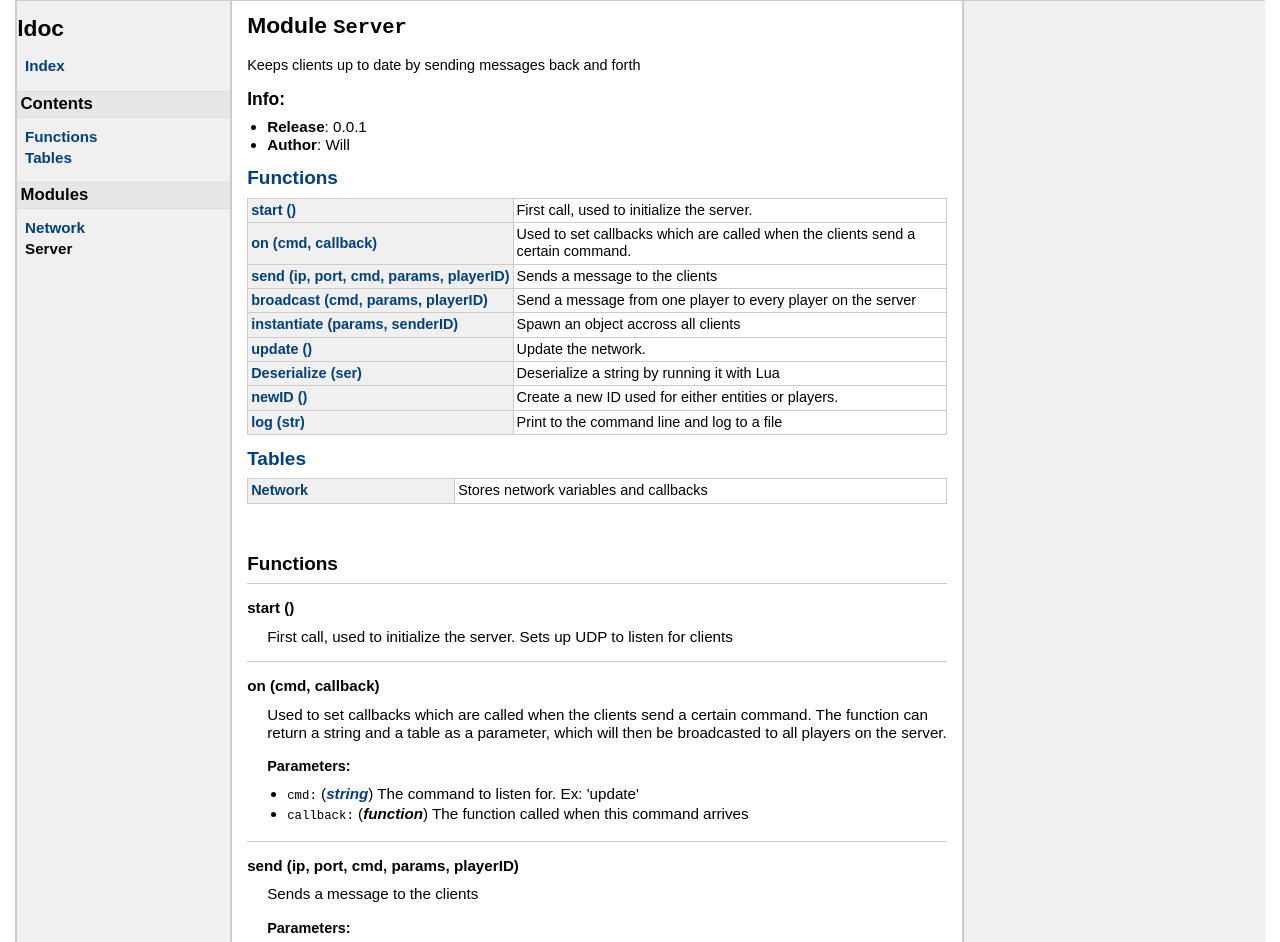
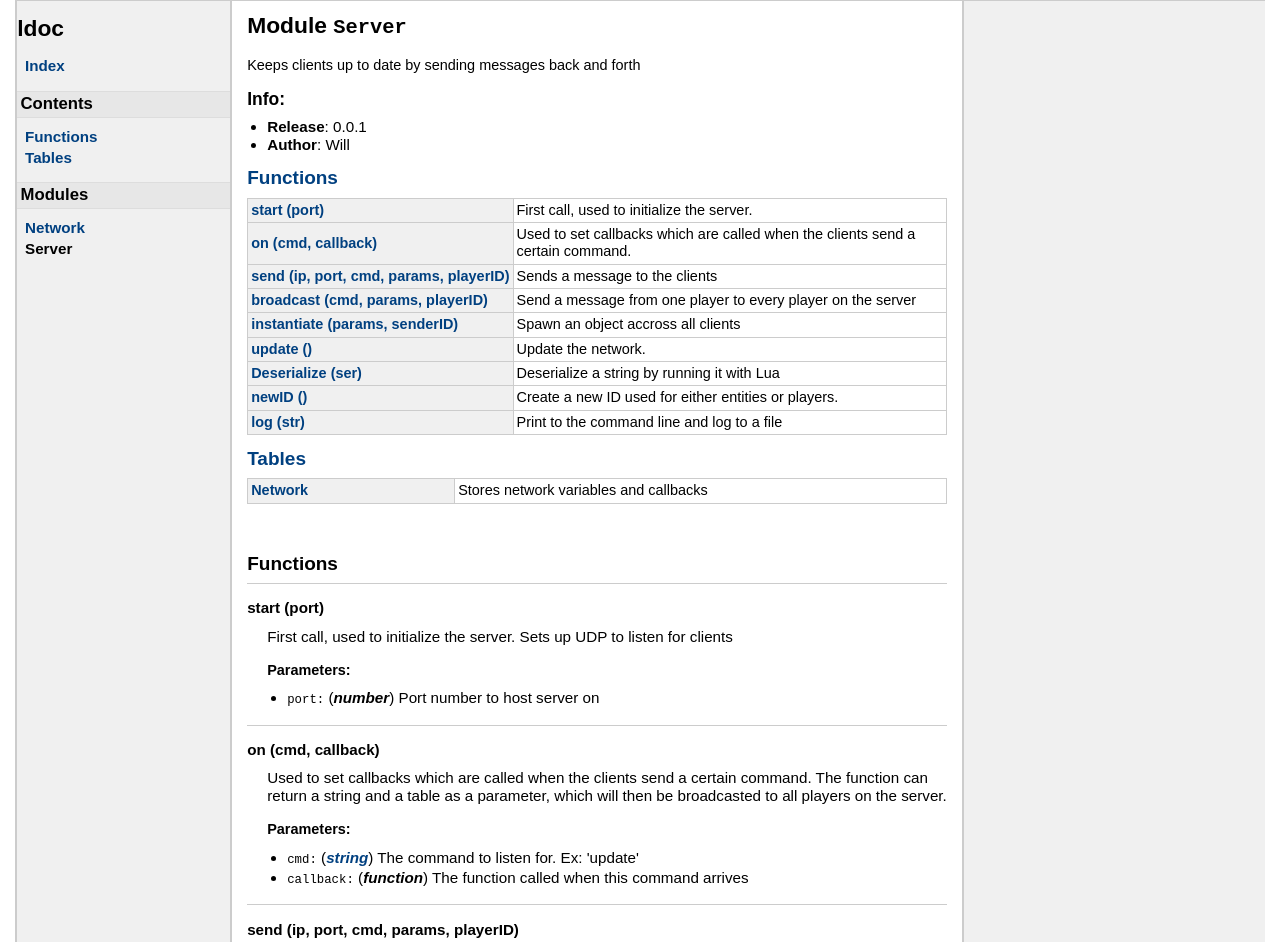
Before and after one commit to wenright/plexus, a plain HTML site: page doc/modules/Server.html in a window 1280 px wide. Shown: the top 942 px of the page. Drawn offline with Linux system fonts and the light colour scheme.

Commit message:
Update docs

```diff
--- a/doc/modules/Server.html
+++ b/doc/modules/Server.html
@@ -60,7 +60,7 @@
 <h2><a href="#Functions">Functions</a></h2>
 <table class="function_list">
 	<tr>
-	<td class="name" nowrap><a href="#start">start ()</a></td>
+	<td class="name" nowrap><a href="#start">start (port)</a></td>
 	<td class="summary">First call, used to initialize the server.</td>
 	</tr>
 	<tr>
@@ -113,12 +113,19 @@
     <dl class="function">
     <dt>
     <a name = "start"></a>
-    <strong>start ()</strong>
+    <strong>start (port)</strong>
     </dt>
     <dd>
     First call, used to initialize the server.   Sets up UDP to listen for clients
 
 
+    <h3>Parameters:</h3>
+    <ul>
+        <li><span class="parameter">port</span>
+            <span class="types"><span class="type">number</span></span>
+         Port number to host server on
+        </li>
+    </ul>
 
 
 
@@ -363,7 +370,7 @@
 </div> <!-- id="main" -->
 <div id="about">
 <i>generated by <a href="http://github.com/stevedonovan/LDoc">LDoc 1.4.3</a></i>
-<i style="float:right;">Last updated 2016-03-30 13:20:48 </i>
+<i style="float:right;">Last updated 2016-03-31 21:43:35 </i>
 </div> <!-- id="about" -->
 </div> <!-- id="container" -->
 </body>
```
Also changed, not shown: doc/index.html (+1 -1 lines), doc/modules/Network.html (+1 -1 lines).
